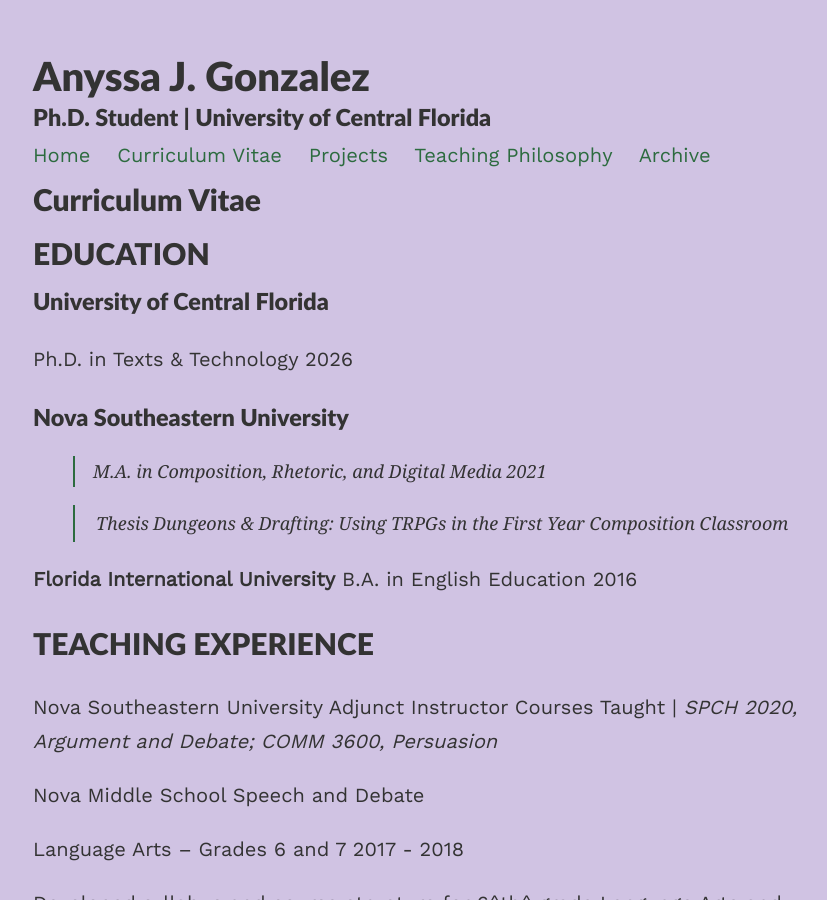
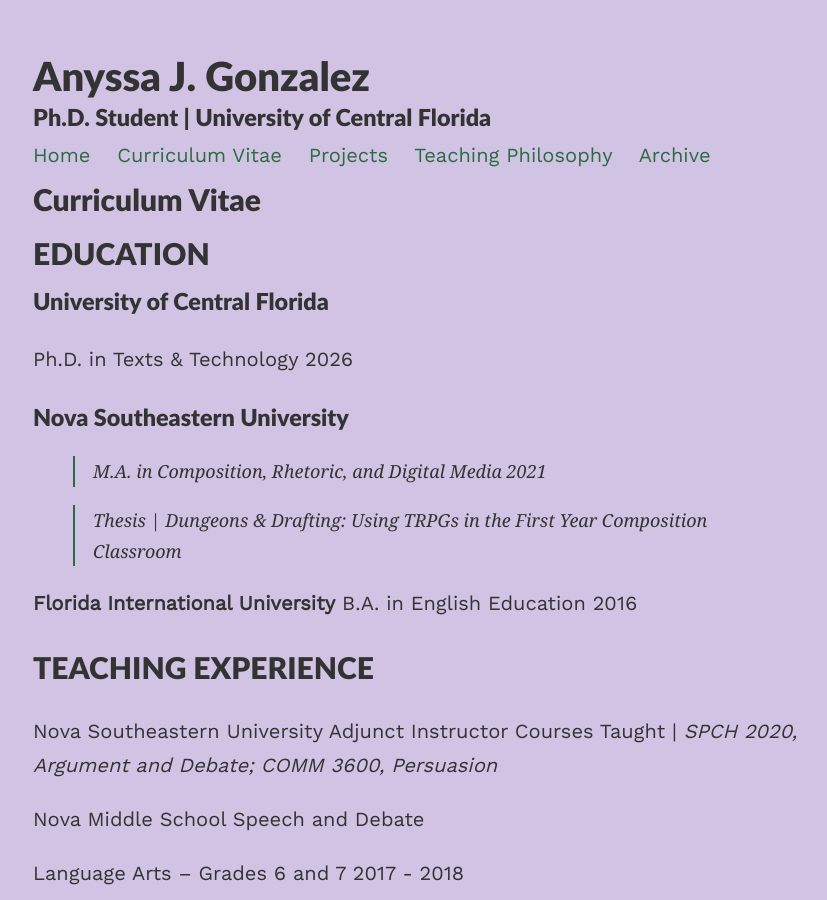
Before and after one commit to anyssajgonzalez/AnyssaPortfolio, a Jekyll site: the page built from _pages/cv.md, in a window 1280 px wide and 900 px high. Shown: the whole window, without its empty margins (207-1034 px from the left). Built offline with Jekyll 4.4.1, drawn with Linux system fonts in a browser that asks for light colours; nearby versions of some CDN libraries.

```diff
--- a/_pages/cv.md
+++ b/_pages/cv.md
@@ -14,7 +14,7 @@ Ph.D. in Texts & Technology 2026
 ### Nova Southeastern University
 >M.A. in Composition, Rhetoric, and Digital Media 2021
 
->Thesis | *Dungeons & Drafting: Using TRPGs in the First Year Composition Classroom*
+>Thesis \| *Dungeons & Drafting: Using TRPGs in the First Year Composition Classroom*
 
 **Florida International University**
 B.A. in English Education 2016
```
